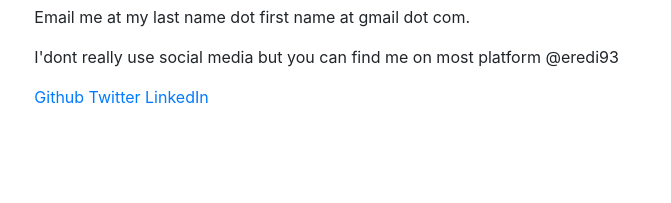
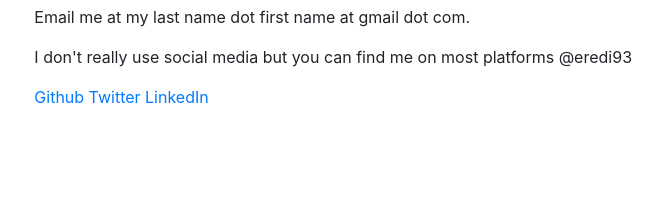
Before and after one commit to eredi93/eredi.dev, a plain HTML site: page index.html in a window 1280 px wide. Shown: the part 350-553 px from the top of the page, 194-865 px from the left. Drawn offline with nearby package versions, Linux system fonts and the light colour scheme.

Commit message:
fix typo

```diff
--- a/index.html
+++ b/index.html
@@ -59,7 +59,7 @@
             <div class="col col-lg-8">
               <h2 id="contacts">Contact me!</h2>
               <p>Email me at my last name dot first name at gmail dot com.</p>
-              <p>I'dont really use social media but you can find me on most platform @eredi93</p>
+              <p>I don't really use social media but you can find me on most platforms @eredi93</p>
               <p>
                 <a href="https://github.com/eredi93">Github<a/>
                 <a href="https://twitter.com/eredi93">Twitter<a/>
```
